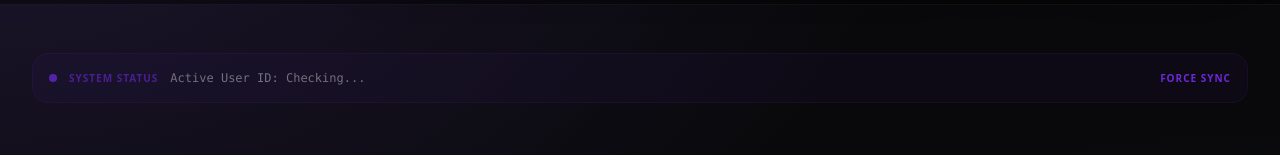
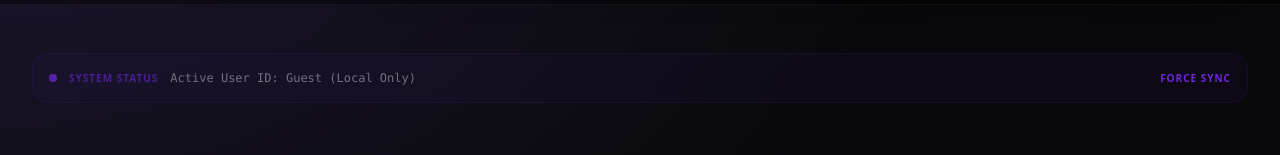
Before and after one commit to jeilove/Lingering-Music, a Next.js app in the folder apps/web/: page /library in a window 1280 px wide. Shown: the part 124-279 px from the top of the page. Built offline with nearby package versions, Linux system fonts and the light colour scheme; no server answers.

Commit message:
fix: resolve build error by adding userId to PlayerState and updating library debug info

```diff
--- a/apps/web/src/app/library/page.tsx
+++ b/apps/web/src/app/library/page.tsx
@@ -71,7 +71,7 @@ export default function LibraryPage() {
         <div className="flex items-center gap-3">
           <div className="w-2 h-2 rounded-full bg-primary animate-pulse" />
           <span className="text-[10px] font-bold uppercase tracking-widest text-primary/60">System Status</span>
-          <span className="text-xs font-mono text-white/40">Active User ID: {usePlayerStore.getState().getUserId ? "Loading..." : (typeof window !== 'undefined' ? (window as any).currentUserId || 'Checking...' : 'Server')}</span>
+          <span className="text-xs font-mono text-white/40">Active User ID: {usePlayerStore.getState().userId || 'Guest (Local Only)'}</span>
         </div>
         <button
           onClick={() => window.location.reload()}
--- a/apps/web/src/store/usePlayerStore.ts
+++ b/apps/web/src/store/usePlayerStore.ts
@@ -18,6 +18,7 @@ interface PlayerState {
   selectedGroupId: string | null;
   isLyricsOpen: boolean;
   currentTime: number;
+  userId: string | null;
 
   // Actions
   setUserId: (userId: string | null) => Promise<void>;
@@ -149,6 +150,7 @@ export const usePlayerStore = create<PlayerState>((set, get) => ({
   selectedGroupId: null,
   isLyricsOpen: false,
   currentTime: 0,
+  userId: null,
 
   setUserId: async (userId) => {
     // Treat undefined/empty as null for consistency
@@ -159,6 +161,7 @@ export const usePlayerStore = create<PlayerState>((set, get) => ({
     console.log('[PlayerStore] User ID transition:', currentUserId, '->', normalizedId);
     currentUserId = normalizedId;
     storage.setUserId(normalizedId);
+    set({ userId: normalizedId });
 
     // Hard reset initialization state to force clean reload
     isInitialized = false;
```
